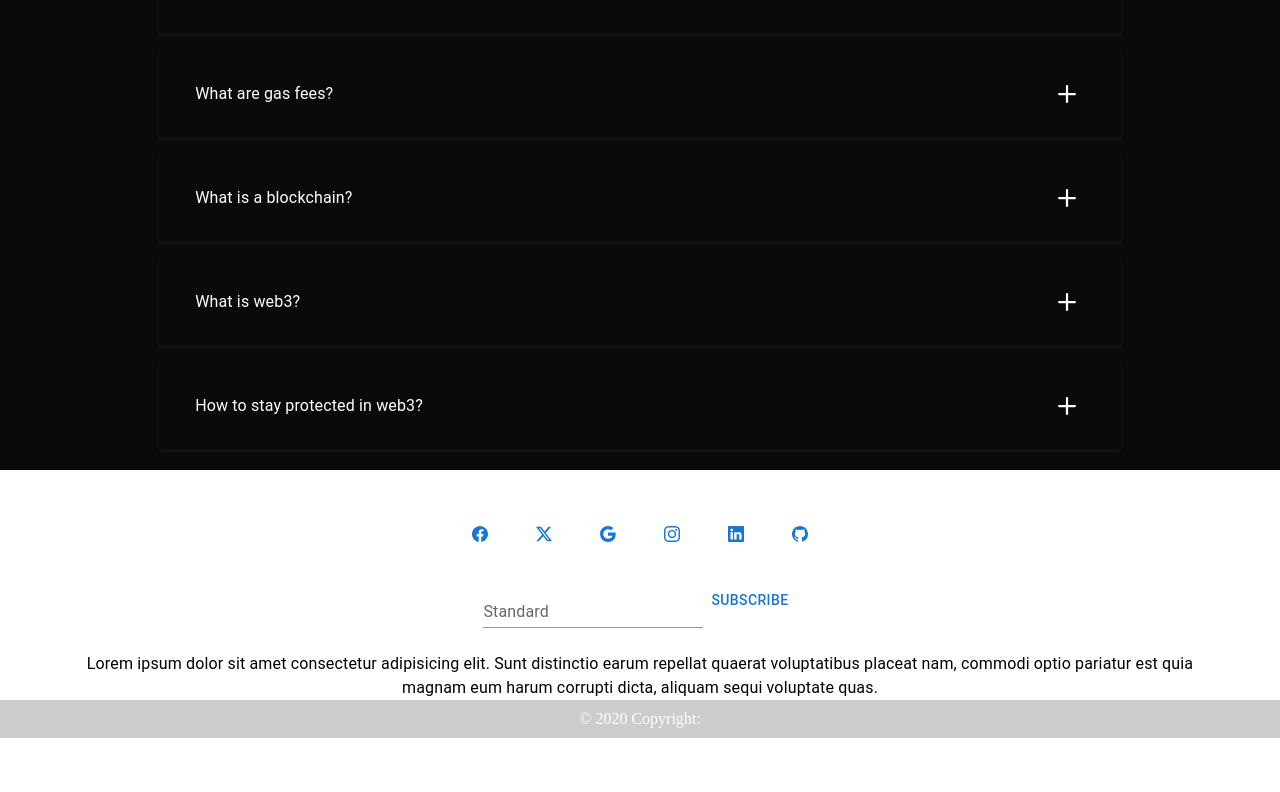
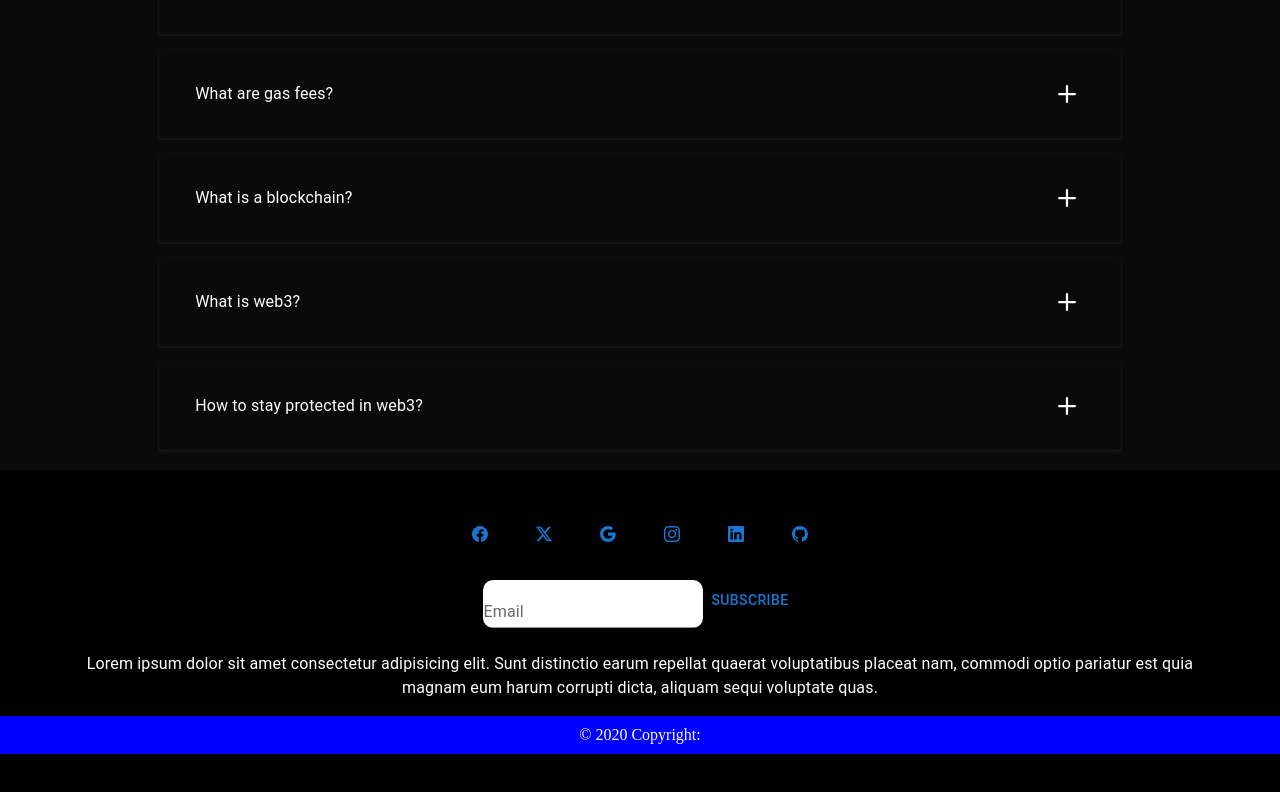
Before and after one commit to Centum-World-NFT/centum-world-NFT, a React (Vite) app in the folder client/: page / in a window 1280 px wide. Shown: the part 1586-2378 px from the top of the page. Built offline with nearby package versions, Linux system fonts and the light colour scheme.

Commit message:
css completed for footer in dark mode

```diff
--- a/client/src/components/common/footer/Footer.jsx
+++ b/client/src/components/common/footer/Footer.jsx
@@ -1,5 +1,5 @@
 import React from "react";
-import { Container,Button } from "@mui/material";
+import { Container, Button } from "@mui/material";
 import {
   Facebook,
   Twitter,
@@ -50,7 +50,7 @@
           <SignNewsletter>
             <InputEmail
               id="standard-basic"
-              label="Standard"
+              label="Email"
               variant="standard"
               type="email"
             />
--- a/client/src/components/common/footer/FooterStyle.jsx
+++ b/client/src/components/common/footer/FooterStyle.jsx
@@ -1,32 +1,39 @@
 import { Box, TextField, Typography } from "@mui/material";
 import { styled } from "@mui/system";
-export const FooterContainer= styled("footer")({
+export const FooterContainer = styled("footer")({
   textAlign: "center",
   backgroundColor: "dark",
   color: "white",
   padding: "50px 0",
+  background: "black",
 });
 
 export const AllIcon = styled(Box)({
   display: "flex",
   justifyContent: "center",
-  })
-  export const SignNewsletter= styled(Box)({
+});
+export const SignNewsletter = styled(Box)({
   display: "flex",
   justifyContent: "center",
-        alignItems:"center",
-        flexWrap:"wrap",
-        margin:"1.5rem 0 0 0",
-  })
+  alignItems: "center",
+  flexWrap: "wrap",
+  margin: "1.5rem 0 0 0",
+});
 export const CopyrightContent = styled(Box)({
   textAlign: "center",
   padding: "10px",
-    backgroundColor: "rgba(0, 0, 0, 0.2)",
-  })
+  backgroundColor: "blue",
+  color: "white",
+  boxShadow:
+    " rgba(0, 0, 0, 0.25) 0px 54px 55px, rgba(0, 0, 0, 0.12) 0px -12px 30px, rgba(0, 0, 0, 0.12) 0px 4px 6px, rgba(0, 0, 0, 0.17) 0px 12px 13px, rgba(0, 0, 0, 0.09) 0px -3px 5px",
+  margin: "1rem 0 0 0",
+});
 export const FooterContent = styled(Typography)({
-    color:"black" ,
-    margin:"1.5rem 0 0 0"
-  })
+  color: "white",
+  margin: "1.5rem 0 0 0",
+});
 export const InputEmail = styled(TextField)({
-    marginTop: "0.5rem"
-  })
+  marginTop: "0.5rem",
+  borderRadius: "10px",
+  background: "white",
+});
```
Lines whose indentation alone changed are shown as unchanged.
